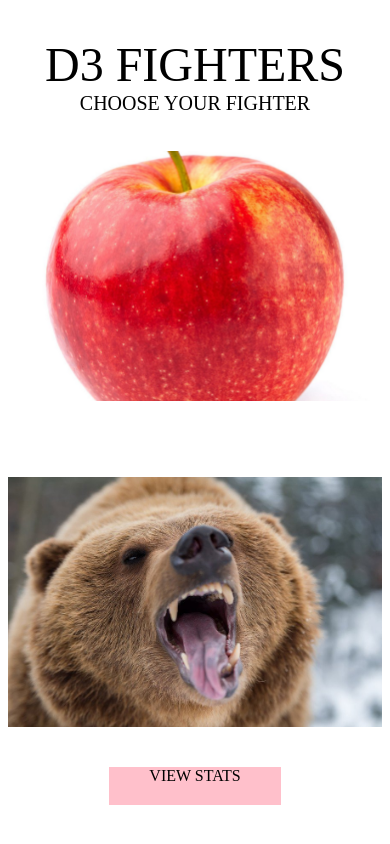
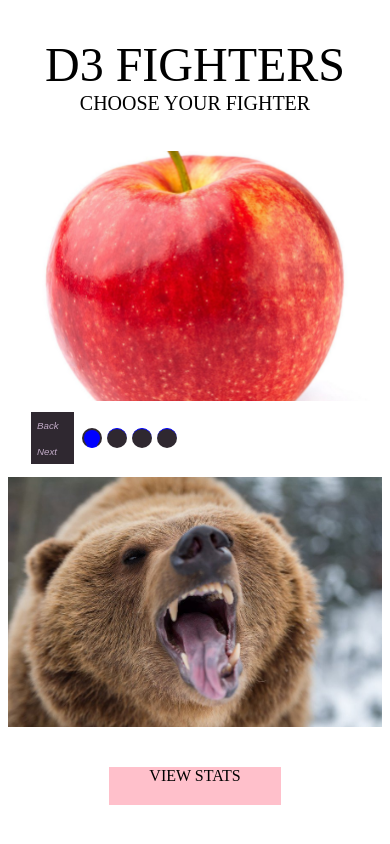
Before and after one commit to Paynecoder/D3-Fighters, a plain HTML site: page index.html in a window 390 px wide. Drawn offline with Linux system fonts and the light colour scheme.

Commit message:
mobile sliding

```diff
--- a/app.js
+++ b/app.js
@@ -0,0 +1,24 @@
+const radios = document.getElementsByClassName("radio");
+var checked_id = 0;
+
+function left() {
+
+    if (checked_id > 0) {
+        checked_id -= 1
+        document.getElementById("radio-" + checked_id).checked = true;
+
+    }
+
+
+}
+
+function right() {
+
+    if (checked_id < radios.length) {
+        checked_id += 1
+        document.getElementById("radio-" + checked_id).checked = true;
+
+    }
+
+
+}
--- a/index.html
+++ b/index.html
@@ -1,5 +1,6 @@
 <!DOCTYPE html>
 <html lang="en">
+
 <head>
   <meta charset="UTF-8" />
   <meta http-equiv="X-UA-Compatible" content="IE=edge" />
@@ -7,6 +8,7 @@
   <title>D3 Fighters</title>
   <link rel="stylesheet" href="style.css" />
 </head>
+
 <body>
   <div class="headbar">D3 FIGHTERS</div>
   <div class="choosefighter">CHOOSE YOUR FIGHTER</div>
@@ -31,6 +33,26 @@
     <div>VIEW STATS</div>
   </div>
 
+  <div class="container">
+
+    <div class="buttons-container">
+      <button id="left" onclick="left();"><i class='Back'>Back</i></button>
+      <button id="right" onclick="right();"><i class='Next'>Next</i></button>
+
+    </div>
+
+    <div class="radios-container">
+
+      <input type="radio" class="radio" id="radio-1" name="group-radio" value="radio1" checked>
+      <input type="radio" class="radio" id="radio-2" name="group-radio" value="radio2">
+      <input type="radio" class="radio" id="radio-3" name="group-radio" value="radio3">
+      <input type="radio" class="radio" id="radio-4" name="group-radio" value="radio4">
+    </div>
+
+
+  </div>
+
   <script src="app.js"></script>
 </body>
+
 </html>
--- a/style.css
+++ b/style.css
@@ -95,21 +95,79 @@
     text-align: center;
 }
 
+button {
+    background-color: #2F2830;
+    border: 0;
+    color: #C1AAC6;
+    cursor: pointer;
+    width: 43px;
+    height: 26px;
+    transition: all 0.3s;
+    align-items: center;
+    display: flex;
+    flex-direction: row;
+  }
+
+button:hover {
+    color: blue;
+}
+
+button i {
+    font-size: 2.5vw;
+}
+
+.container {
+    display: flex;
+    flex-direction: row;
+    transform: translate(-50%, -50%);
+    margin-left: 140px;
+    margin-top: -367px;
+  }
+
+.radio {
+
+    appearance: none;
+    width: 20px;
+    height: 20px;
+    border-top: 0.2vw solid blue;
+    background-color: #2F2830;
+    transition: 0.2s all linear;
+    margin-left: -2px;
+    transition: all 0.2s ease-in-out;
+    cursor: pointer;
+    border-radius: 10px;
+  }
+
+input:checked {
+    border: 0.7vw solid #2F2830;
+    border-bottom: 0.2vw solid blue;
+    background-color: blue;
+}
+
+.radios-container {
+    margin: auto;
+    margin-left: 10px;
+}
+
 @media only screen and (max-width: 800px) {
     .headbar {
         font-size: 48px;
     }
+
     .choosefighter {
         font-size: 24;
     }
+
     .PlayerBox {
         flex-direction: column;
         gap: 40px;
     }
+
     .PBOX {
         width: 100%;
         height: 250px;
     }
+
     .box {
         display: none;
         /* display: grid;
@@ -118,14 +176,17 @@
             "Josh Carter" 100px
         ; */
     }
+
     .viewStats {
         margin-top: 40px;
         display: flex;
         justify-content: center;
     }
+
     .headbar {
         margin-top: 37px;
     }
+
     .choosefighter {
         margin: 0px;
     }
```
Lines whose indentation alone changed are shown as unchanged.
